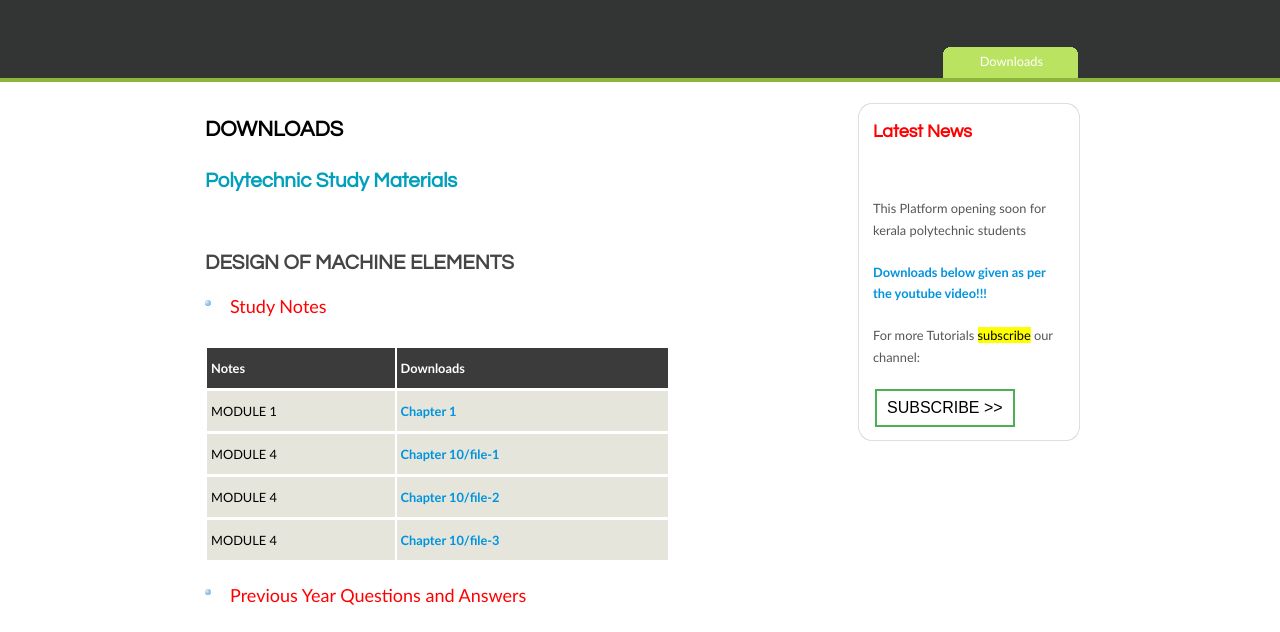
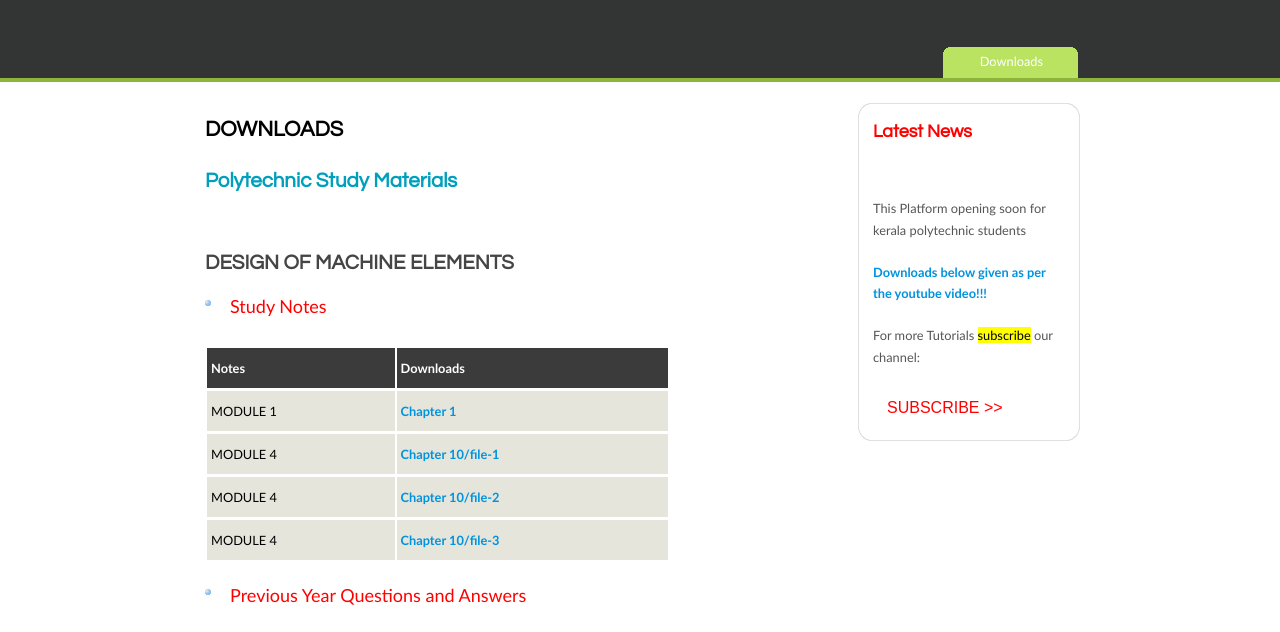
Before and after one commit to eonplat/1, a plain HTML site: page index.html in a window 1280 px wide. Shown: the part 94-726 px from the top of the page. Drawn offline with Linux system fonts and the light colour scheme.

Commit message:
Update style.css

```diff
--- a/style/style.css
+++ b/style/style.css
@@ -347,10 +347,11 @@ table tr td
 }
 .button1 {
   background-color: white;
-  color: black;
-  border: 2px solid #4CAF50;
+  color: red;
+  border: 2px solid white;
 }
+
 .button1:hover {
-  background-color: #4CAF50;
+  background-color: red;
   color: white;
 }
```
